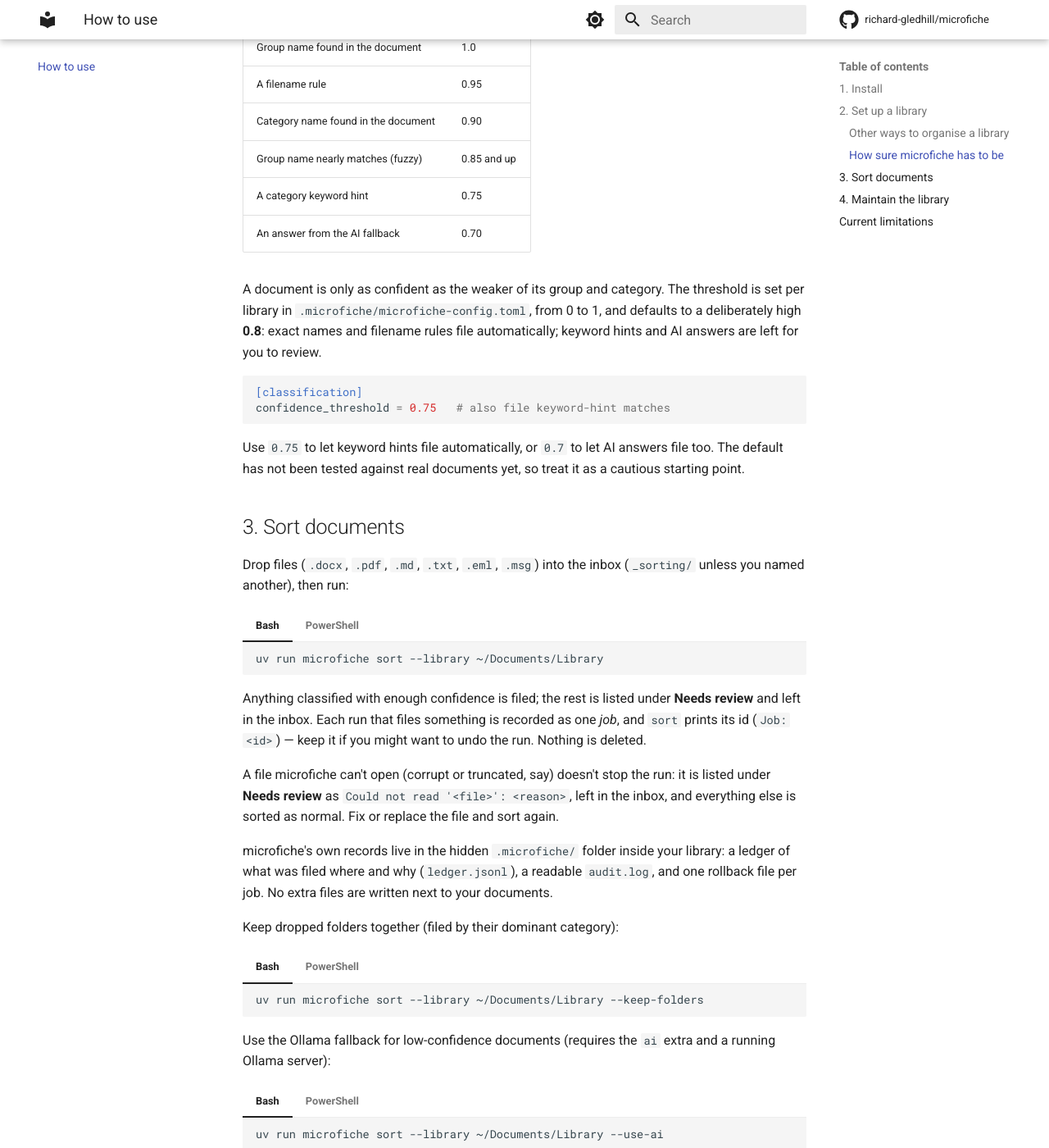
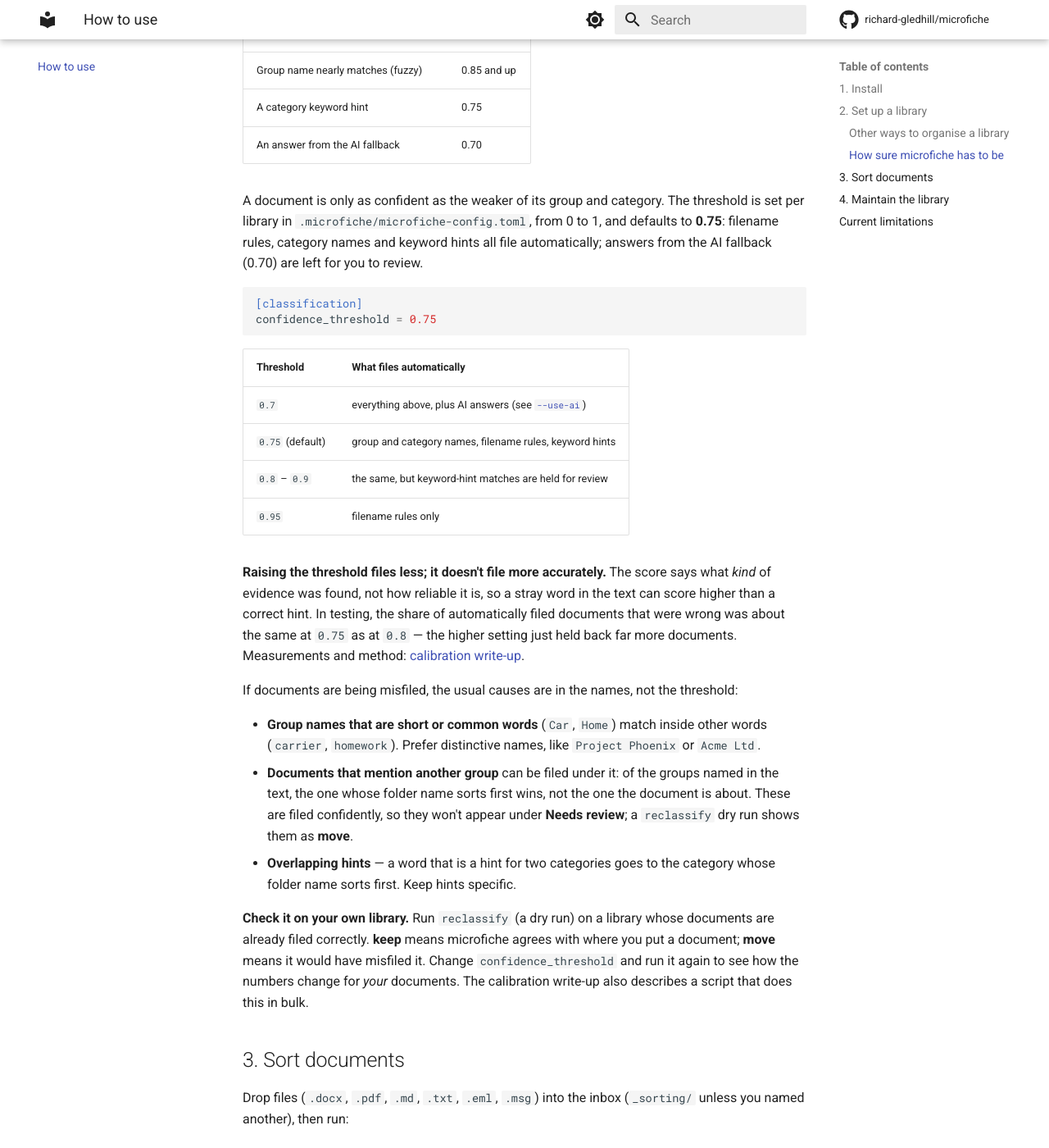
Before and after one commit to richard-gledhill/microfiche, an MkDocs documentation site: the page built from docs/how-to-use.md, in a window 1280 px wide and 1400 px high, scrolled down 3597 px. Shown: the whole window at 82% size. Built offline with MkDocs 1.6.1 and Material for MkDocs 9.7.7, drawn with Linux system fonts in a browser that asks for light colours; comment, search, counter and statistics services are not loaded; some of the changed text lies outside the part shown.

Commit message:
docs: add the calibration write-up and user guidance for the confidence threshold
Add docs/development/calibration.md (method, corpus, results, why 0.75, the AI arm,
follow-ups, limitations, how to reproduce or run it on your own library). Rewrite "How
sure microfiche has to be" in the how-to-use guide: the new default, what each threshold
means, why a higher one isn't safer, what usually causes misfiles (short group names,
cross-references, overlapping hints), and how to check a threshold on your own library.
Update the README config row, AGENTS.md, architecture.md, the module diagram and the
roadmap: the calibration item is done, with follow-ups recorded (ambiguity check,
word-boundary group matching, using the AI where rules are ambiguous, calibrating on
real documents). The project-stage examples no longer need a threshold override.

Co-Authored-By: Claude Sonnet 5.5 <noreply@anthropic.com>

````diff
--- a/docs/how-to-use.md
+++ b/docs/how-to-use.md
@@ -133,14 +133,9 @@ Library/
 
 Stage names rarely appear word for word in a document, so give each one keyword hints in
 `.microfiche/microfiche-config.toml`. The keys must match the category folder names exactly,
-including any leading number. Hint matches are weaker than a name match, so also set the
-[confidence threshold](#how-sure-microfiche-has-to-be) to `0.75` (as below) or they will be
-listed under **Needs review** instead of being filed:
+including any leading number:
 
 ```toml
-[classification]
-confidence_threshold = 0.75   # let keyword-hint matches file automatically
-
 [category_hints.categories]
 "01 Discovery" = ["interview", "problem statement", "user research"]
 "02 Design" = ["wireframe", "mockup", "design decision"]
@@ -192,17 +187,43 @@ microfiche only files a document on its own when it is confident enough; anythin
 | An answer from the AI fallback | 0.70 |
 
 A document is only as confident as the weaker of its group and category. The threshold is set per
-library in `.microfiche/microfiche-config.toml`, from 0 to 1, and defaults to a deliberately high
-**0.8**: exact names and filename rules file automatically; keyword hints and AI answers are left
+library in `.microfiche/microfiche-config.toml`, from 0 to 1, and defaults to **0.75**: filename rules,
+category names and keyword hints all file automatically; answers from the AI fallback (0.70) are left
 for you to review.
 
 ```toml
 [classification]
-confidence_threshold = 0.75   # also file keyword-hint matches
+confidence_threshold = 0.75
 ```
 
-Use `0.75` to let keyword hints file automatically, or `0.7` to let AI answers file too. The default
-has not been tested against real documents yet, so treat it as a cautious starting point.
+| Threshold | What files automatically |
+|---|---|
+| `0.7` | everything above, plus AI answers (see [`--use-ai`](#3-sort-documents)) |
+| `0.75` (default) | group and category names, filename rules, keyword hints |
+| `0.8` – `0.9` | the same, but keyword-hint matches are held for review |
+| `0.95` | filename rules only |
+
+**Raising the threshold files less; it doesn't file more accurately.** The score says what *kind* of
+evidence was found, not how reliable it is, so a stray word in the text can score higher than a
+correct hint. In testing, the share of automatically filed documents that were wrong was about the
+same at `0.75` as at `0.8` — the higher setting just held back far more documents. Measurements and
+method: [calibration write-up](https://github.com/richard-gledhill/microfiche/blob/main/docs/development/calibration.md).
+
+If documents are being misfiled, the usual causes are in the names, not the threshold:
+
+- **Group names that are short or common words** (`Car`, `Home`) match inside other words
+  (`carrier`, `homework`). Prefer distinctive names, like `Project Phoenix` or `Acme Ltd`.
+- **Documents that mention another group** can be filed under it: of the groups named in the text, the
+  one whose folder name sorts first wins, not the one the document is about. These are filed
+  confidently, so they won't appear under **Needs review**; a `reclassify` dry run shows them as **move**.
+- **Overlapping hints** — a word that is a hint for two categories goes to the category whose folder
+  name sorts first. Keep hints specific.
+
+**Check it on your own library.** Run `reclassify` (a dry run) on a library whose documents are
+already filed correctly. **keep** means microfiche agrees with where you put a document; **move** means
+it would have misfiled it. Change `confidence_threshold` and run it again to see how the numbers
+change for *your* documents. The calibration write-up also describes a script that does this in
+bulk.
 
 ## 3. Sort documents
 
@@ -366,8 +387,9 @@ same command again):
 microfiche is pre-release. At the moment:
 
 - `reclassify` doesn't use the Ollama fallback; it only applies the rule-based classifier.
-- At the default confidence threshold, documents matched only by a keyword hint or by the AI
-  fallback are left for review. See [How sure microfiche has to be](#how-sure-microfiche-has-to-be).
+- At the default confidence threshold, documents matched only by the AI fallback are left for
+  review, so `--use-ai` only suggests until you lower the threshold to `0.7`. See
+  [How sure microfiche has to be](#how-sure-microfiche-has-to-be).
 - When the documents in a dropped folder disagree about where it belongs (a tie), the folder is
   left for review rather than guessed.
 - If you re-file a document with `reclassify --apply` after a `sort`, undo the newer job first —
````
Also changed, not shown: AGENTS.md (+8 -2 lines), README.md (+2 -7 lines), docs/development/README.md (+3 -0 lines), docs/development/architecture.md (+6 -3 lines), docs/development/calibration.md (added, +247 -0 lines), docs/development/module-diagram.md (+1 -1 lines), docs/development/mvp-roadmap.md (+24 -11 lines).
